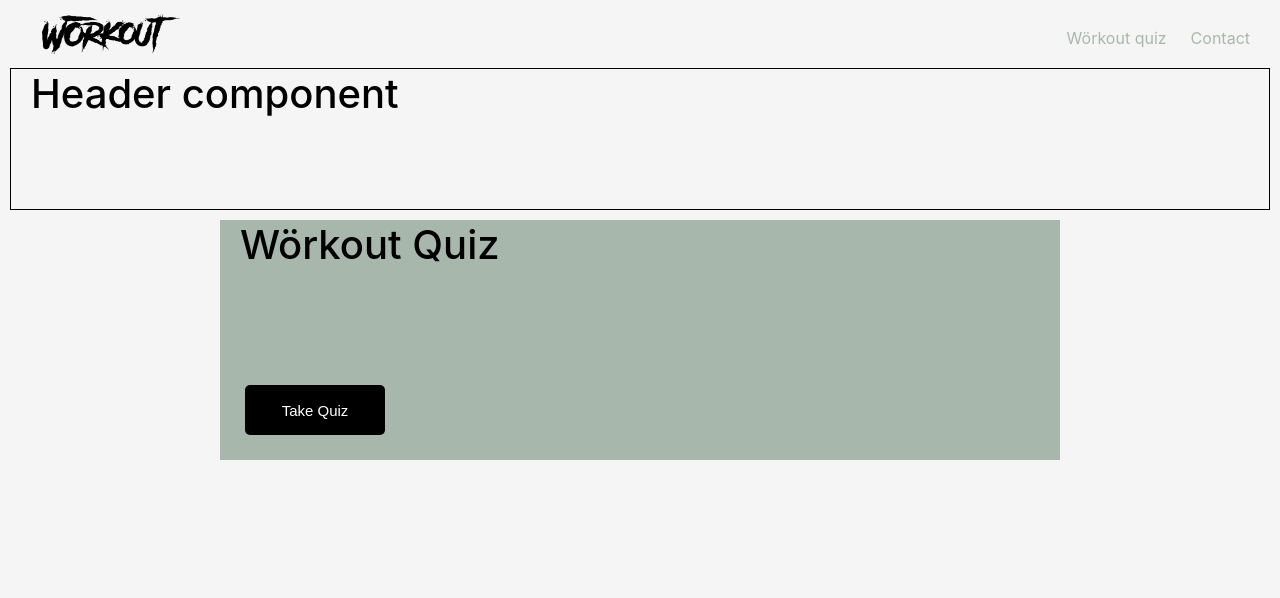
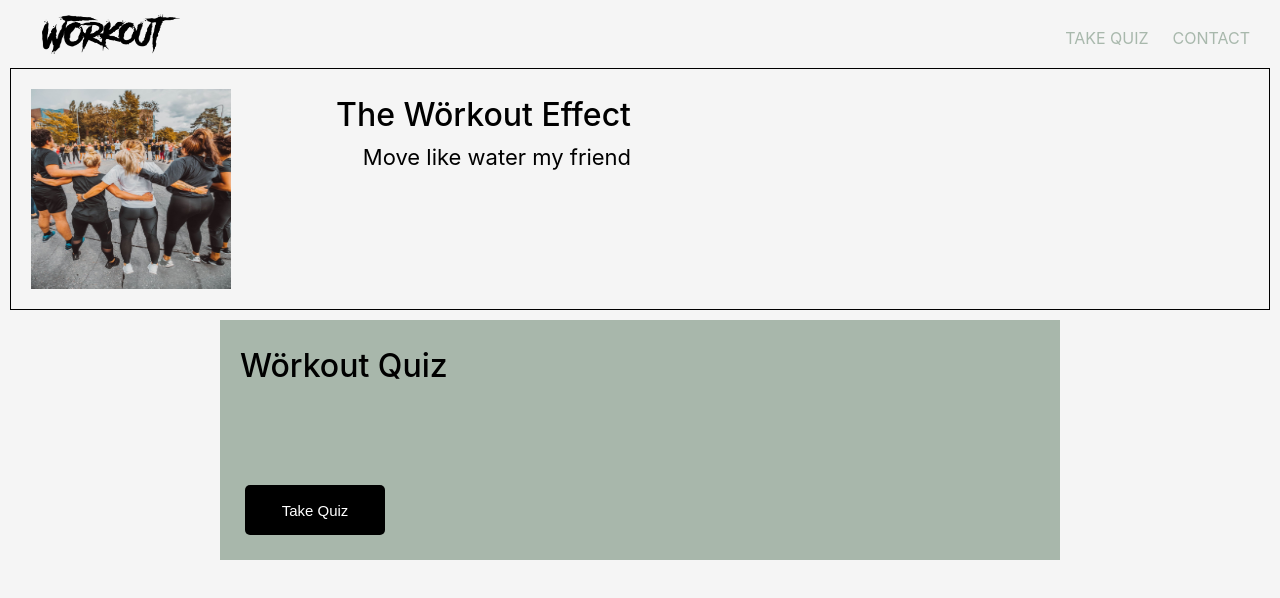
Before and after one commit to EvaSjoholm/project-W-frontend, a React (Create React App) app: page / in a window 1280 px wide. Shown: the top 598 px of the page. Built offline with nearby package versions, Linux system fonts and the light colour scheme.

Commit message:
design front page

```diff
--- a/src/components/Header.js
+++ b/src/components/Header.js
@@ -1,9 +1,16 @@
 import React from 'react';
+import workoutImg from 'assets/workout.jpg'
 
 export const Header = () => {
   return (
     <div className="header">
-      <h1>Header component</h1>
+      <div className="header-container">
+        <img src={workoutImg} alt="header-img" height="200px" width="200px;" />
+        <div className="header-text">
+          <h1> The Wörkout Effect</h1>
+          <p>Move like water my friend</p>
+        </div>
+      </div>
     </div>
   )
 }
--- a/src/components/Navbar/NavBar.js
+++ b/src/components/Navbar/NavBar.js
@@ -10,10 +10,10 @@ export const NavBar = () => {
       </Link>
       <ul>
         <li className="quiz">
-          <Link to="/Quiz">Wörkout quiz</Link>
+          <Link to="/Quiz">TAKE QUIZ</Link>
         </li>
         <li>
-          <Link to="/contact">Contact</Link>
+          <Link to="/contact">CONTACT</Link>
         </li>
       </ul>
     </nav>
--- a/src/index.css
+++ b/src/index.css
@@ -38,33 +38,50 @@ html {
 }
 
 h1 {
-  font-size: 40px;
+  font-size: 2rem;
   font-weight: 500;
-  line-height: 10px;
+  line-height: 1.6;
+  letter-spacing: 0em;
   margin: 0;
 }
 
 h2 {
   margin: 0;
+  letter-spacing: 0em;
 }
 
 h3 {
   margin: 0;
+  letter-spacing: 0em;
 }
 
 p {
   margin: 0;
   font-size: 22px;
+  letter-spacing: 0em;
+  line-height: 1.6;
+
 }
 
 .header {
-  display: flex;
-  justify-content: space-between;
   background-color: var(--primary-color-1);
   min-height: 100px;
   margin: 10px 10px 10px 10px;
   padding: 20px;
   border: 1px solid black;
+}
+
+.header-container {
+display: flex;
+justify-content: space-between;
+max-width: 600px;
+flex-direction: row;
+}
+
+.header-text {
+  display: flex;
+  flex-direction: column;
+  align-items: flex-end;
 }
 /*START PAGE*/
 .main {
```
